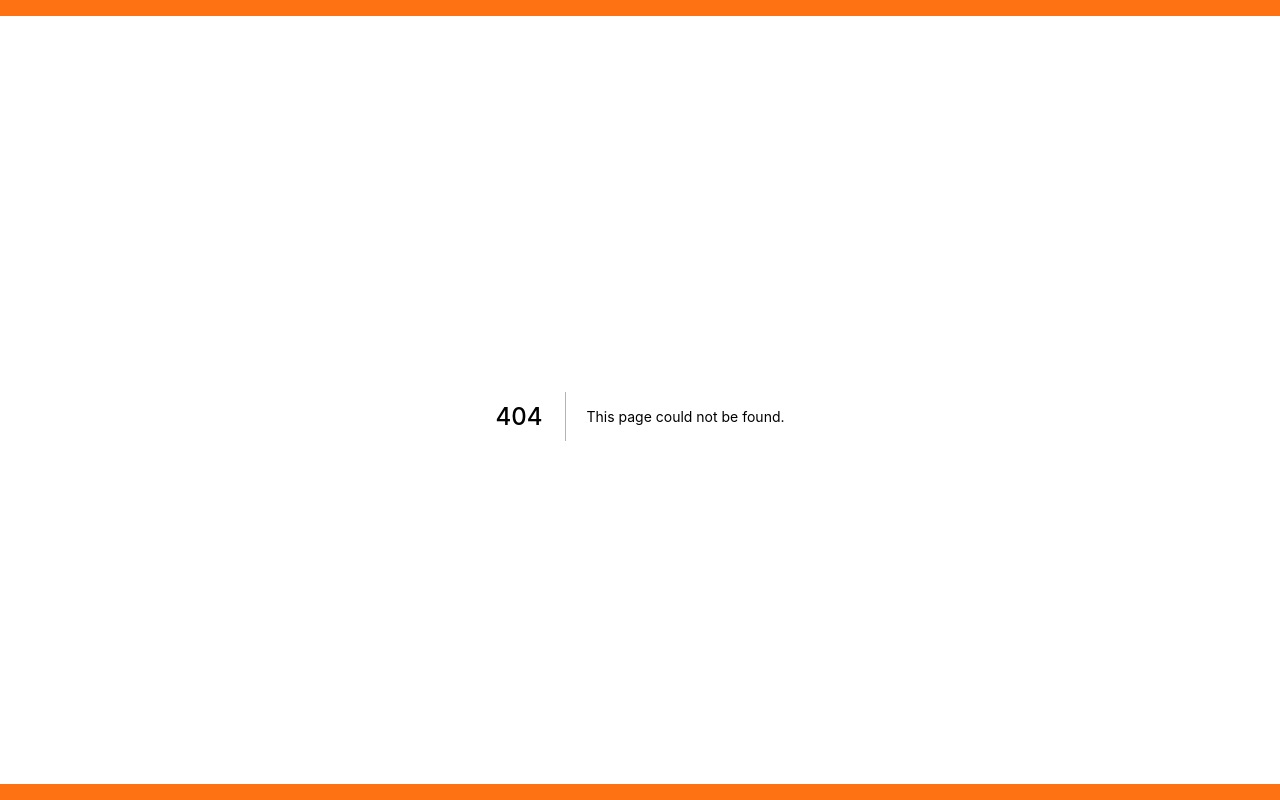
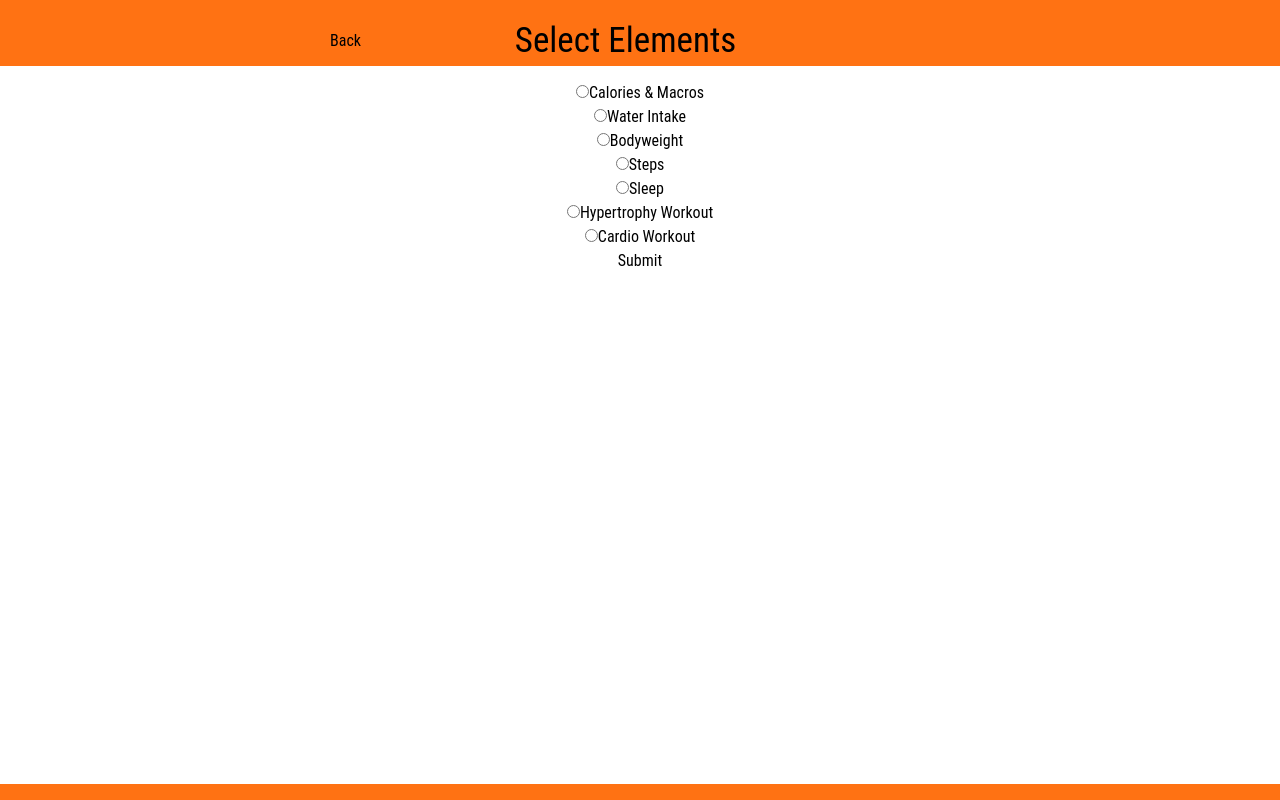
Before and after one commit to CMillar113/watchpoint, a Next.js app: page /plan/selectElements in a window 1280 px wide. Before the commit this address had no page. Built offline with nearby package versions, Linux system fonts and the light colour scheme.

Commit message:
Planning Pages started

```diff
--- /dev/null
+++ b/pages/api/healthcareData.js
@@ -0,0 +1,19 @@
+export default function handler(req, res) {
+  if (req.method === "GET") {
+    const Logs = getLogs();
+    res.status(200).json(metrics);
+  } else {
+    console.log(error);
+  }
+}
+
+function getLogs() {
+  // talk to database get metrics for a given userID
+  return trackedMetrics;
+}
+
+const trackedMetrics = {
+  bodyweight: true,
+  steps: true,
+  sleep: true,
+};
--- a/pages/athlete/bodyweightDash.js
+++ b/pages/athlete/bodyweightDash.js
@@ -20,7 +20,7 @@ export default function bodyweight() {
             <div className=" mb-2 ">
               <input
                 className="border-2 border-black w-8/12 h-10"
-                type="number"
+                type="decimal"
                 placeholder=" Todays Weight"
                 name="weight"
                 data-required="true"
--- a/pages/athlete/index.js
+++ b/pages/athlete/index.js
@@ -59,28 +59,31 @@ export default function athlete() {
       <PageLayout>
         <div className="h-screen ">
           <div
-            className={`bg-primary-bg text-primary-text w-full border-2 border-black flex mb-1  `}
+            className={`bg-primary-bg text-primary-text h-11 place-content-center w-full border-2 border-black flex mb-1  `}
           >
             Daily Goals
           </div>
-          <div className=" border-2 flex border-black h-3/5 content-center items-center ">
+          <div className=" border-2 flex border-black h-3/5 content-center items-center overflow-hidden  ">
             <div className="flex flex-col gap-2 w-8/12  h-10">
-              {/* {body === null ? <pre>No Goals</pre> : { body }} */}
-              {body}
+              {body !== null ? body : <p>No Goals</p>}
+              {/* Brefily shows no goals then disapears */}
+              {/* {body} */}
             </div>
           </div>
 
           <div
-            className={`bg-primary-bg text-primary-text h-11 w-full border-2 border-black flex mb-1 mt-1  `}
+            className={`bg-primary-bg text-primary-text h-11 place-content-center  w-full border-2 border-black flex mb-1 mt-1 overflow-hidden  `}
           >
             Weekly Goals
           </div>
-          <div className="min-h-fit border-2 border-black flex h-3/5">
+          <p className="min-h-fit border-2 border-black flex h-3/5">
             No Weekly Goals Set
-          </div>
+          </p>
 
           {/* {metrics !== undefined && <pre>{JSON.stringify(metrics, null, 2)}</pre>} */}
         </div>
+
+        <Button path="/plan/selectElements" label="Set Plans" />
       </PageLayout>
     </>
   );
--- /dev/null
+++ b/pages/plan/selectElements.js
@@ -0,0 +1,99 @@
+import Meta from "../../src/components/Meta";
+import Navbar from "../../src/components/NavBar";
+import PageLayout from "../../src/components/PageLayout";
+import Button from "../../src/components/Button";
+import Link from "next/link";
+import buttonStyles from "../../styles/Button.module.css";
+
+export default function selectElements() {
+  return (
+    <>
+      <Meta title="Select Elements" />
+      <Navbar title="Select Elements" backPath={"/athlete"} />
+      <PageLayout>
+        <form className="text-center " action="/plan/setGoals">
+          <div className="radio ">
+            <label>
+              <input
+                type="radio"
+                value="Calories & Macros"
+                // checked={this.state.selectedOption === "Male"}
+                // onChange={this.onValueChange}
+              />
+              Calories & Macros
+            </label>
+          </div>
+          <div className="radio">
+            <label>
+              <input
+                type="radio"
+                value="Water Intake"
+                // checked={this.state.selectedOption === "Female"}
+                // onChange={this.onValueChange}
+              />
+              Water Intake
+            </label>
+          </div>
+          <div className="radio">
+            <label>
+              <input
+                type="radio"
+                value="Bodyweight"
+                // checked={this.state.selectedOption === "Other"}
+                // onChange={this.onValueChange}
+              />
+              Bodyweight
+            </label>
+          </div>
+          <div className="radio">
+            <label>
+              <input
+                type="radio"
+                value="Steps"
+                // checked={this.state.selectedOption === "Other"}
+                // onChange={this.onValueChange}
+              />
+              Steps
+            </label>
+          </div>
+          <div className="radio">
+            <label>
+              <input
+                type="radio"
+                value="Sleep"
+                // checked={this.state.selectedOption === "Other"}
+                // onChange={this.onValueChange}
+              />
+              Sleep
+            </label>
+          </div>
+          <div className="radio">
+            <label>
+              <input
+                type="radio"
+                value="Hypertrophy Workout"
+                // checked={this.state.selectedOption === "Other"}
+                // onChange={this.onValueChange}
+              />
+              Hypertrophy Workout
+            </label>
+          </div>
+          <div className="radio">
+            <label>
+              <input
+                type="radio"
+                value="Cardio Workout"
+                // checked={this.state.selectedOption === "Other"}
+                // onChange={this.onValueChange}
+              />
+              Cardio Workout
+            </label>
+          </div>
+          <button className="btn btn-default" type="submit">
+            Submit
+          </button>
+        </form>
+      </PageLayout>
+    </>
+  );
+}
--- /dev/null
+++ b/pages/plan/setGoals.js
@@ -0,0 +1,21 @@
+import Meta from "../../src/components/Meta";
+import Navbar from "../../src/components/NavBar";
+import PageLayout from "../../src/components/PageLayout";
+import Button from "../../src/components/Button";
+import Link from "next/link";
+import buttonStyles from "../../styles/Button.module.css";
+
+export default function setGoals() {
+  return (
+    <>
+      <Meta title="Set Goals" />
+      <Navbar title="Set Goals" backPath={"/plan/selectElements"} />
+      <PageLayout>
+        {/* If bodyweight selected */}
+        {/* If steps selected */}
+        {/* If sleep selected */}
+        {/* if any workouts selected */}
+      </PageLayout>
+    </>
+  );
+}
```
